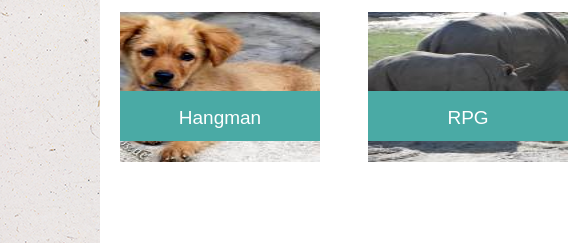
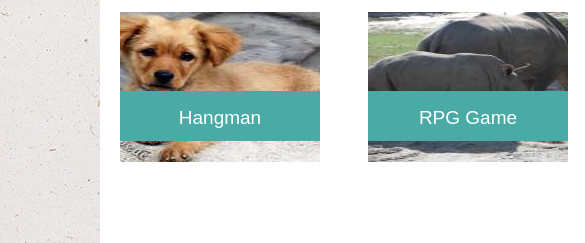
Before and after one commit to sand0959/Basic-Portfolio, a plain HTML site: page portfolio.html in a window 1280 px wide. Shown: the part 188-431 px from the top of the page, 0-585 px from the left. Drawn offline with Linux system fonts and the light colour scheme.

Commit message:
spellcheckedagain

```diff
--- a/portfolio.html
+++ b/portfolio.html
@@ -32,7 +32,7 @@
                 </div>
                 <div class="image imageright row1">
                     <a href="#" target="_blank">
-                        <img src="assets/images/portfolio2.jpg" width="200" height="150" alt="rpg"><p class= "projectlabel">RPG</p></a>
+                        <img src="assets/images/portfolio2.jpg" width="200" height="150" alt="rpg"><p class= "projectlabel">RPG Game</p></a>
                 </div>
                 <div class="image imageleft row2">
                     <a href="#" target="_blank">
```
